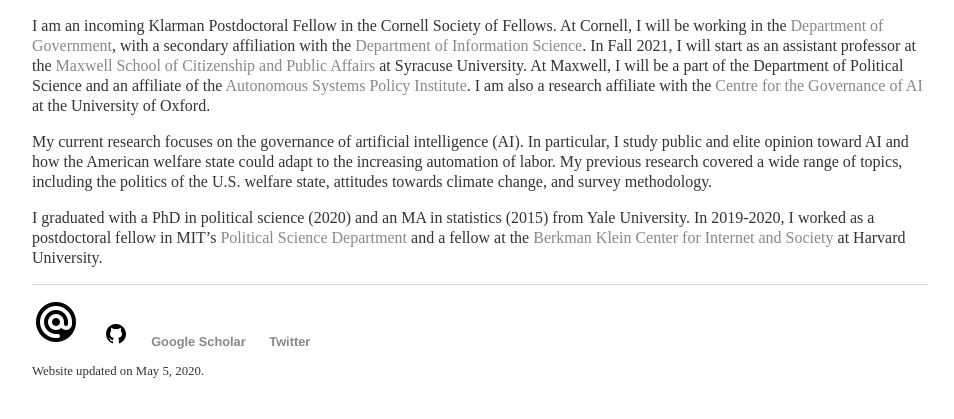
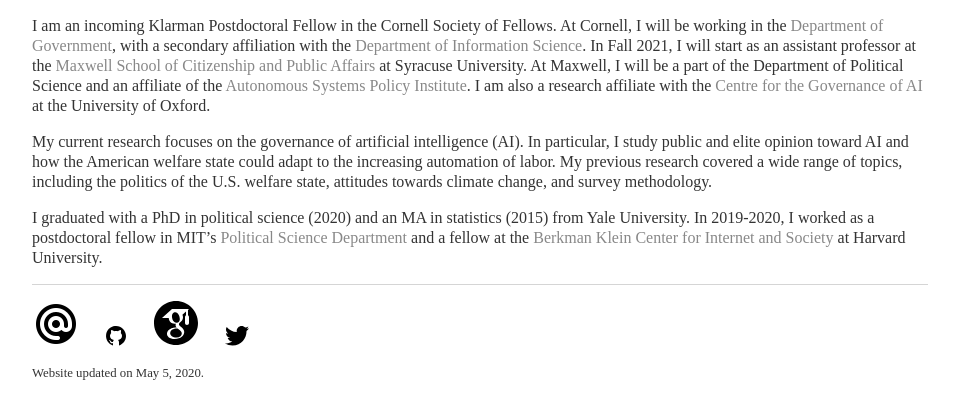
Before and after one commit to morganlivingston/baobaofzhang.github.io, a Jekyll site: the page built from index.html, in a window 1280 px wide, cut to the strip 373-792 px from the top of the page. Shown: the whole strip, without its empty margins (160-1114 px from the left). Built offline with Jekyll 4.4.1, drawn with Linux system fonts in a browser that asks for light colours.

Commit message:
Update icons again

```diff
--- a/_layouts/default.html
+++ b/_layouts/default.html
@@ -81,8 +81,8 @@
    <ul>
    <li><a href="mailto:bz377@cornell.edu"><img src="icons/icons8-email-sign-48.png" alt="Email" style="width:10;height:10;"></a></li>
    <li><a href="https://github.com/13bzhang"><img src="icons/icons8-github.svg" alt="GitHub" style="width:10;height:10;"></a></li>
-   <li><a href="https://scholar.google.com/citations?user=yqpOQRsAAAAJ&hl=en">Google Scholar</a></li>
-   <li><a href="https://twitter.com/baobaofzhang">Twitter</a></li>
+   <li><a href="https://scholar.google.com/citations?user=yqpOQRsAAAAJ&hl=en"><img src="icons/icons8-google-scholar.svg" alt="Google Scholar" style="width:10;height:10;"></a></li>
+   <li><a href="https://twitter.com/baobaofzhang"><img src="icons/icons8-twitter.svg" alt="Twitter" style="width:10;height:10;"></a></li>
    </ul>
    <p>Website updated on May 5, 2020.</p>
   </footer>
```
